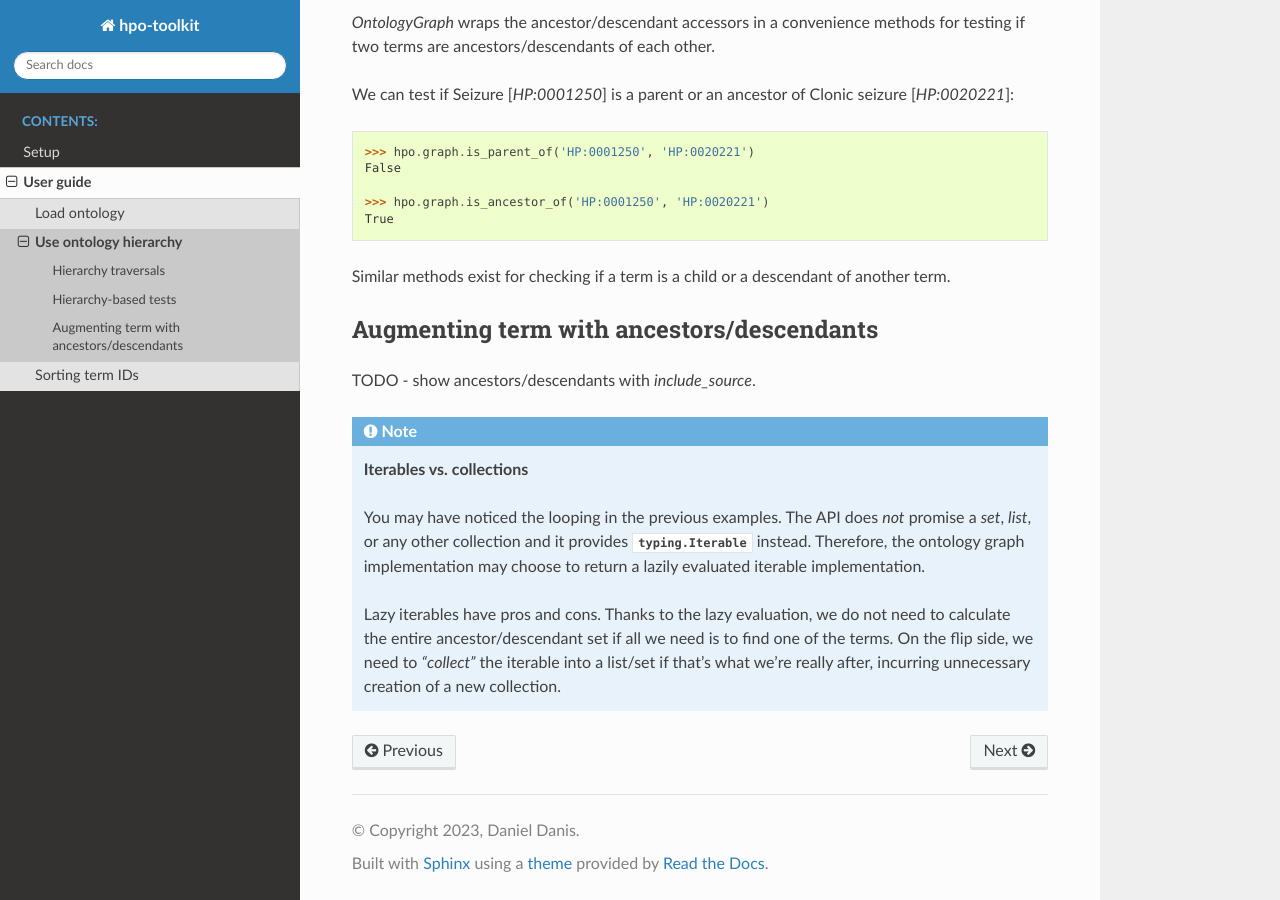
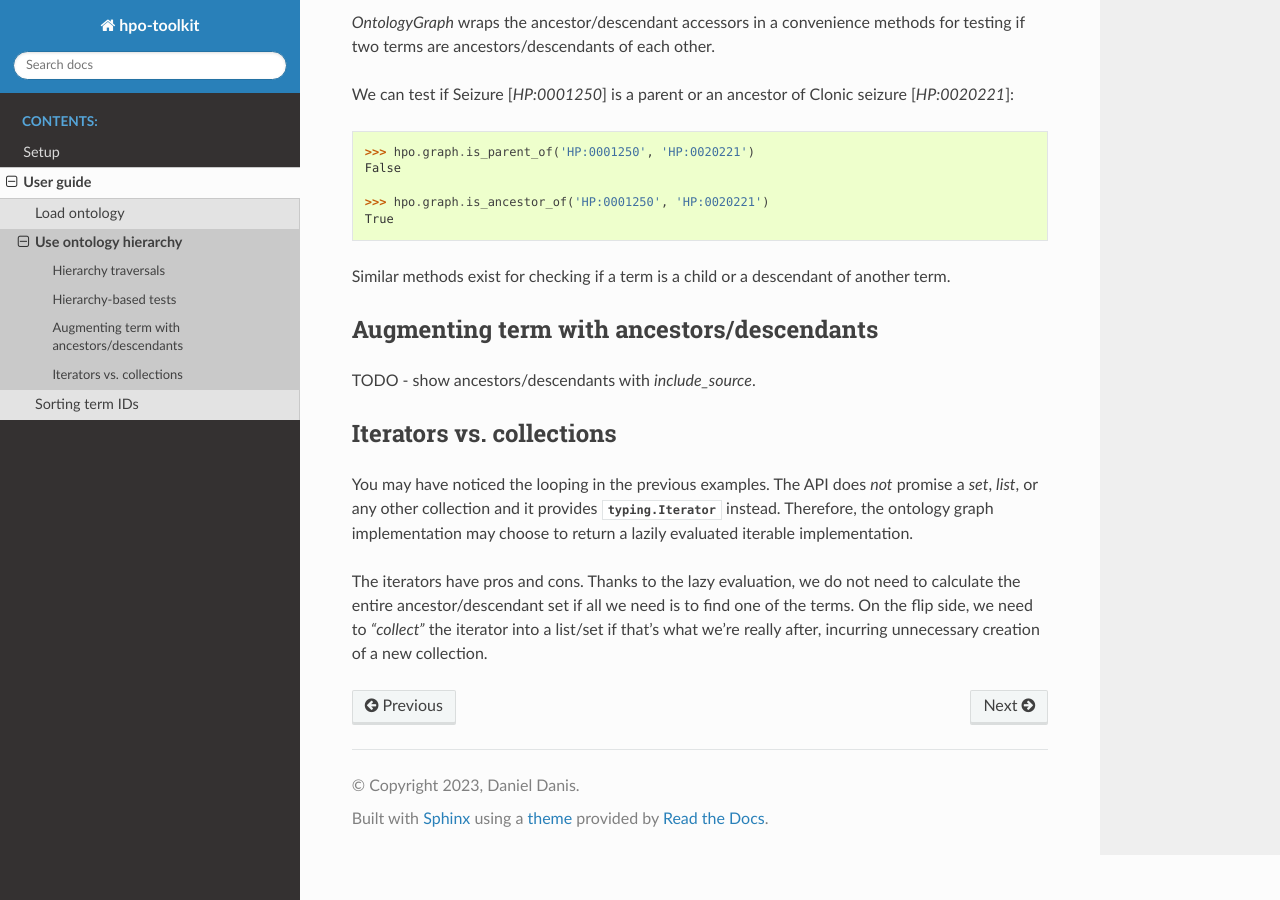
Before and after one commit to ielis/hpo-toolkit, a Sphinx documentation site: the page built from docs/use-hierarchy.rst, in a window 1280 px wide and 900 px high, scrolled down 1318 px. Built offline with Sphinx 7.4.7 and the Read the Docs theme 2.0.0, drawn with Linux system fonts in a browser that asks for light colours; pages that are not in the unit, such as notebooks, are missing from menus.

Commit message:
breaking - change iterable to iterator in OntologyGraph signatures.

```diff
--- a/docs/use-hierarchy.rst
+++ b/docs/use-hierarchy.rst
@@ -81,17 +81,18 @@ Augmenting term with ancestors/descendants
 
 TODO - show ancestors/descendants with `include_source`.
 
-.. note::
+.. _iterable-vs-iterator:
 
-  **Iterables vs. collections**
+Iterators vs. collections
+^^^^^^^^^^^^^^^^^^^^^^^^^
 
-  You may have noticed the looping in the previous examples. The API does *not* promise a `set`, `list`, or any
-  other collection and it provides :class:`typing.Iterable` instead.
-  Therefore, the ontology graph implementation may choose to return a lazily evaluated iterable implementation.
+You may have noticed the looping in the previous examples. The API does *not* promise a `set`, `list`, or any
+other collection and it provides :class:`typing.Iterator` instead.
+Therefore, the ontology graph implementation may choose to return a lazily evaluated iterable implementation.
 
-  Lazy iterables have pros and cons. Thanks to the lazy evaluation, we do not need to calculate the entire
-  ancestor/descendant set if all we need is to find one of the terms.
-  On the flip side, we need to *"collect"* the iterable into a list/set if that's what we're really after,
-  incurring unnecessary creation of a new collection.
+The iterators have pros and cons. Thanks to the lazy evaluation, we do not need to calculate the entire
+ancestor/descendant set if all we need is to find one of the terms.
+On the flip side, we need to *"collect"* the iterator into a list/set if that's what we're really after,
+incurring unnecessary creation of a new collection.
 
 .. TODO - move tutorial parts here.
```
Also changed, not shown: 2 other files.
